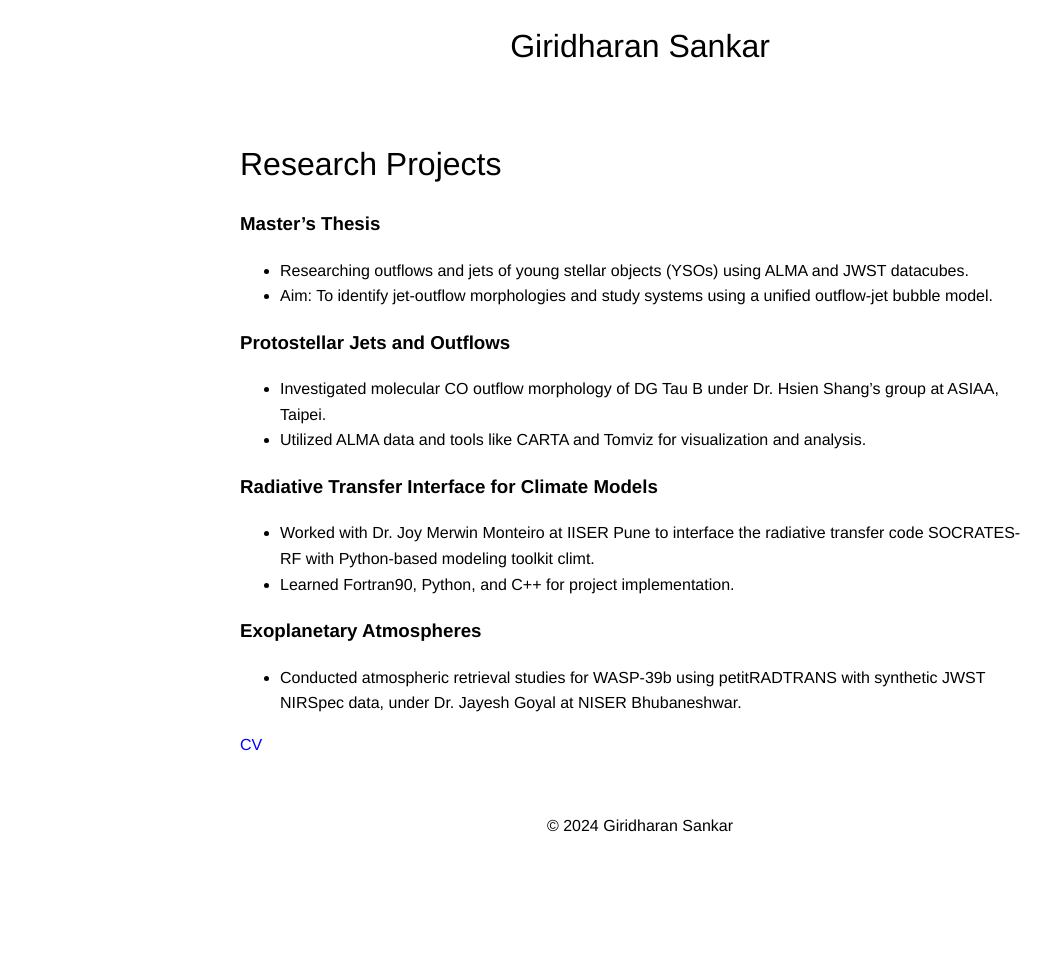
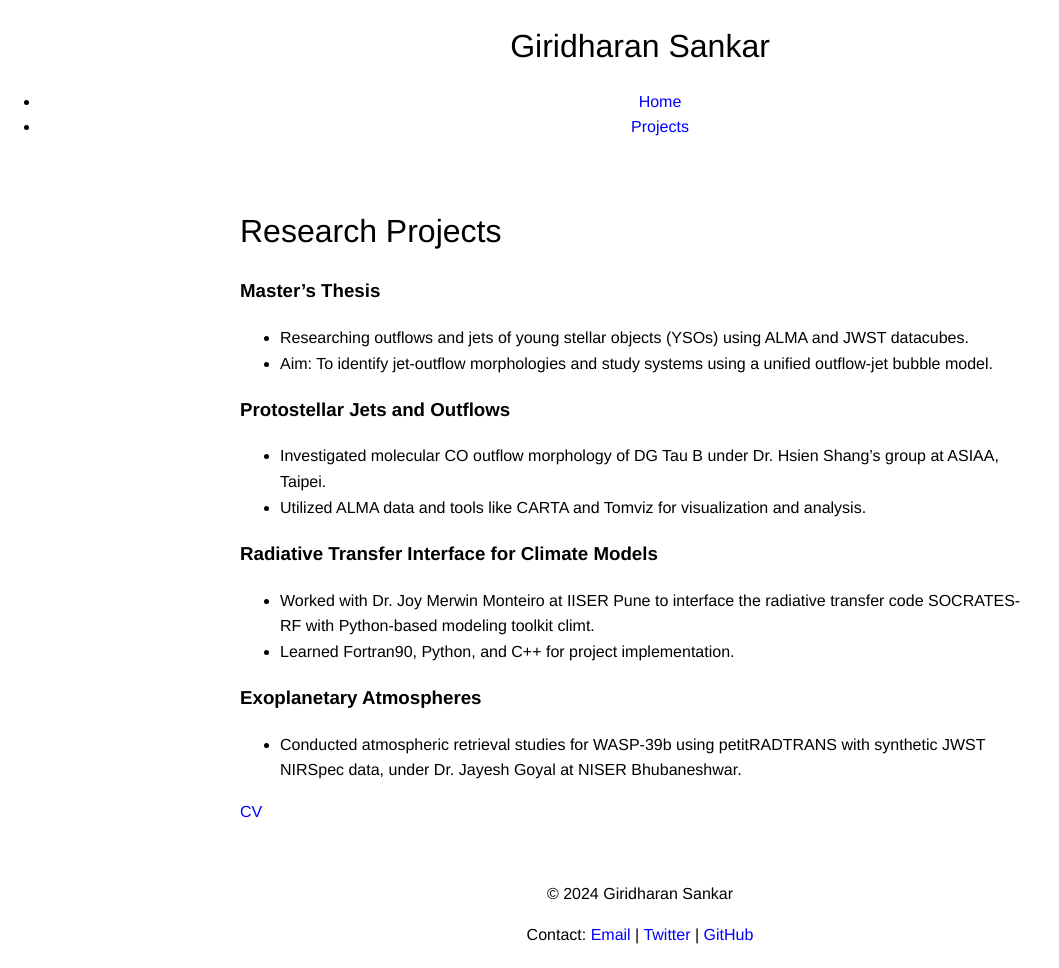
Before and after one commit to giridharan-sankar/giridharan-sankar.github.io, a Jekyll site: the page built from projects.md, in a window 1280 px wide. Shown: the whole page, without its empty margins (0-1059 px from the left). Built offline with Jekyll 4.4.1, drawn with Linux system fonts in a browser that asks for light colours; before the commit the page ends 900 px from its top, so only the background shows below that.

Commit message:
overhaul

```diff
--- a/_layouts/default.html
+++ b/_layouts/default.html
@@ -9,12 +9,23 @@
 <body>
     <header>
         <h1>Giridharan Sankar</h1>
+        <nav>
+            <ul>
+                <li><a href="{{ '/index.md' | relative_url }}">Home</a></li>
+                <li><a href="{{ '/projects.md' | relative_url }}">Projects</a></li>
+            </ul>
+        </nav>
     </header>
     <main>
         {{ content }}
     </main>
     <footer>
         <p>&copy; 2024 Giridharan Sankar</p>
+        <p>Contact:
+            <a href="mailto:giriss.astro7@gmail.com">Email</a> |
+            <a href="https://twitter.com/miniidliw" target="_blank">Twitter</a> |
+            <a href="https://github.com/giridharan-sankar" target="_blank">GitHub</a>
+        </p>
     </footer>
 </body>
 </html>
```
Also changed, not shown: index.md (+7 -5 lines).
